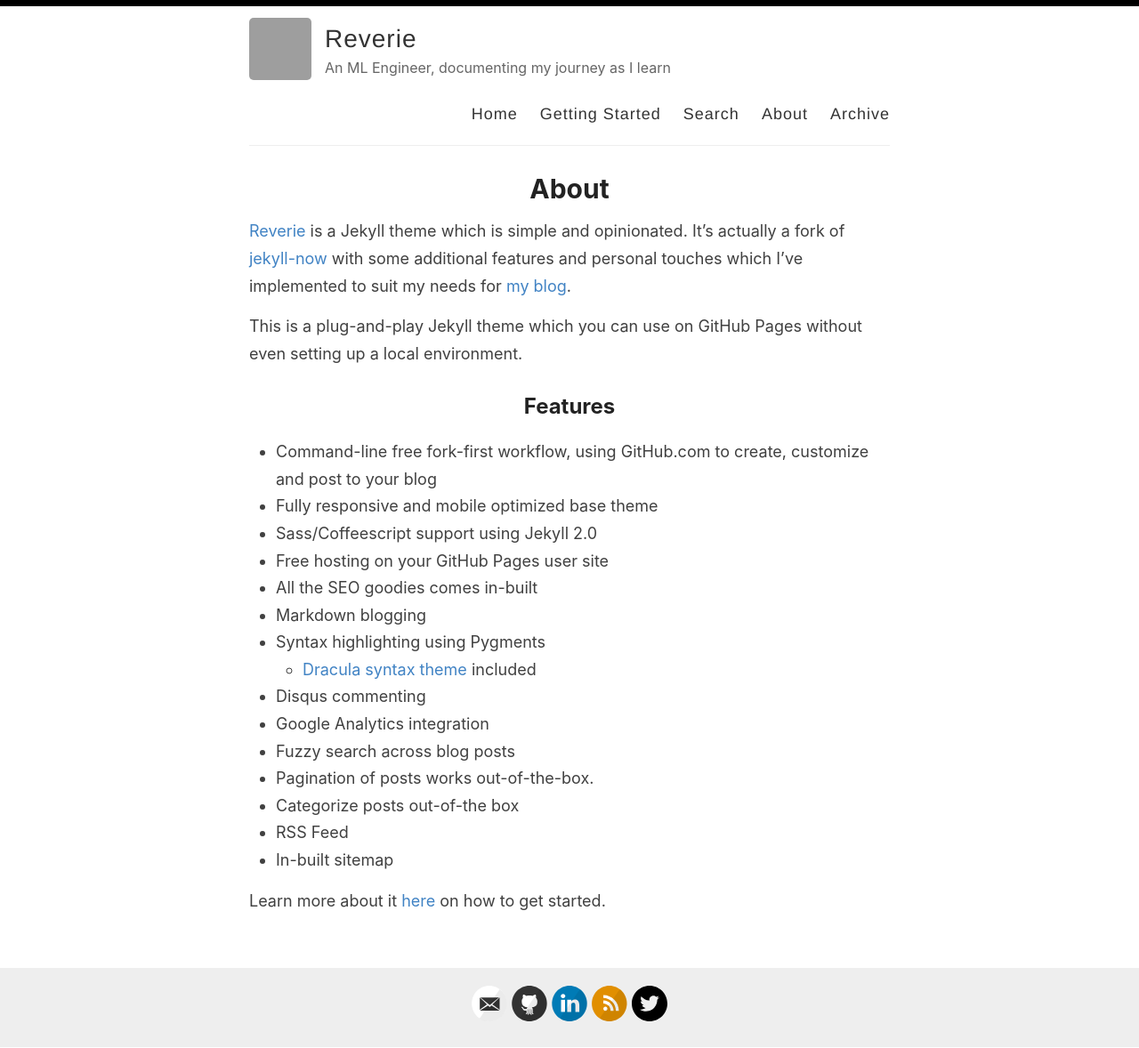
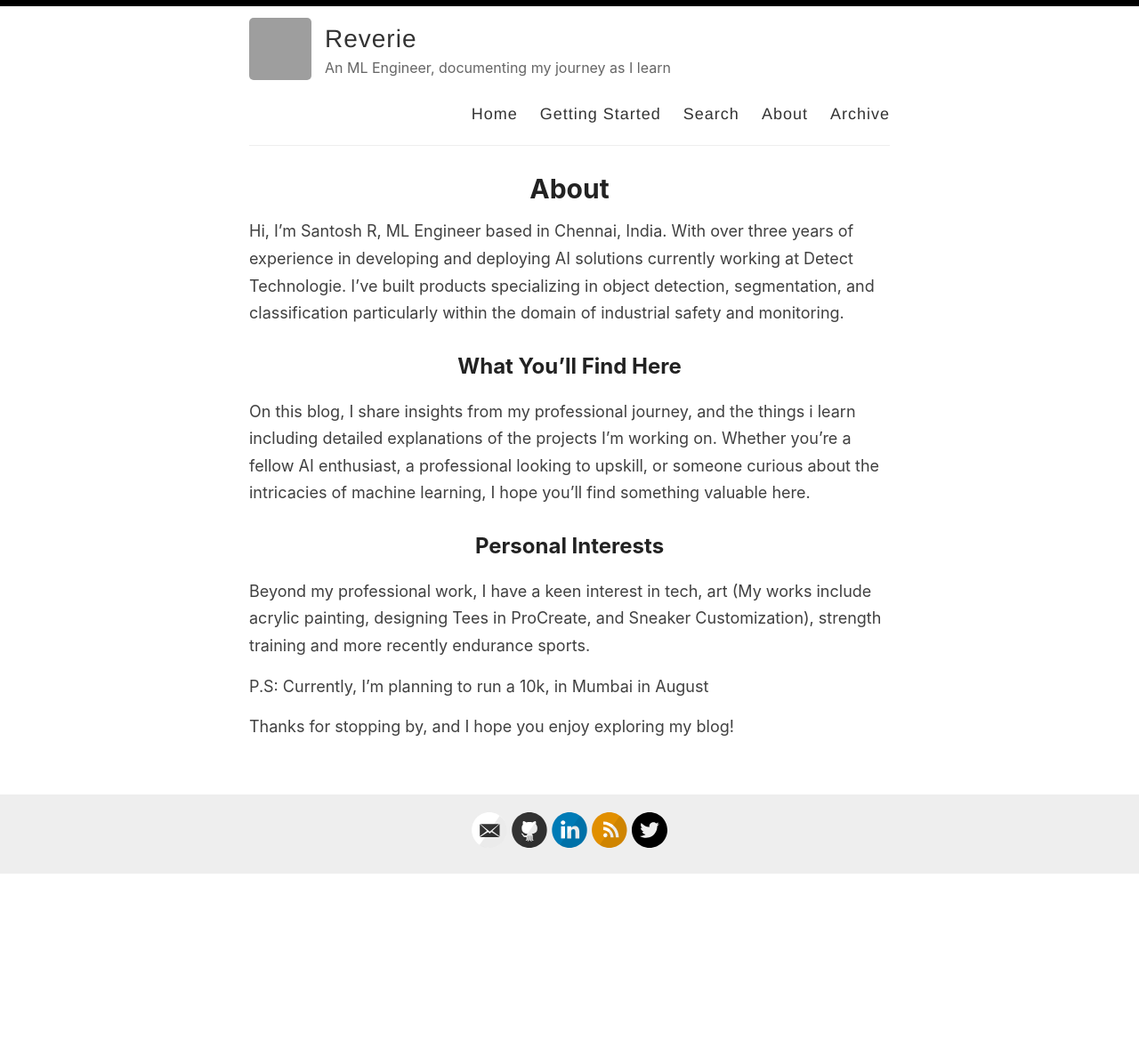
Before and after one commit to santosh-r24/santosh-r24.github.io, a Jekyll site: the page built from _pages/about.md, in a window 1280 px wide. Shown: the whole page at 89% size. Built offline with Jekyll 4.4.1, drawn with Linux system fonts in a browser that asks for light colours; after the commit the page ends 982 px from its top, so only the background shows below that; grey boxes are pictures that could not be loaded.

Commit message:
Update about.md

```diff
--- a/_pages/about.md
+++ b/_pages/about.md
@@ -4,26 +4,15 @@
 permalink: /about/
 ---
 
-[Reverie](https://github.com/amitmerchant1990/reverie) is a Jekyll theme which is simple and opinionated. It's actually a fork of [jekyll-now](https://github.com/barryclark/jekyll-now) with some additional features and personal touches which I've implemented to suit my needs for [my blog](https://www.amitmerchant.com).
+Hi, I'm Santosh R, ML Engineer based in Chennai, India. With over three years of experience in developing and deploying AI solutions currently working at Detect Technologie. I've built products specializing in object detection, segmentation, and classification particularly within the domain of industrial safety and monitoring.
 
-This is a plug-and-play Jekyll theme which you can use on GitHub Pages without even setting up a local environment.
+## What You’ll Find Here
 
-## Features
+On this blog, I share insights from my professional journey, and the things i learn including detailed explanations of the projects I'm working on. Whether you're a fellow AI enthusiast, a professional looking to upskill, or someone curious about the intricacies of machine learning, I hope you’ll find something valuable here.
 
-- Command-line free fork-first workflow, using GitHub.com to create, customize and post to your blog
-- Fully responsive and mobile optimized base theme
-- Sass/Coffeescript support using Jekyll 2.0
-- Free hosting on your GitHub Pages user site
-- All the SEO goodies comes in-built
-- Markdown blogging
-- Syntax highlighting using Pygments
-    - [Dracula syntax theme](https://draculatheme.com/) included
-- Disqus commenting
-- Google Analytics integration
-- Fuzzy search across blog posts
-- Pagination of posts works out-of-the-box.
-- Categorize posts out-of-the box
-- RSS Feed
-- In-built sitemap
+## Personal Interests
+Beyond my professional work, I have a keen interest in tech, art (My works include acrylic painting, designing Tees in ProCreate, and Sneaker Customization), strength training and more recently endurance sports.
 
-Learn more about it [here](https://github.com/amitmerchant1990/reverie) on how to get started.
+P.S: Currently, I'm planning to run a 10k, in Mumbai in August
+
+Thanks for stopping by, and I hope you enjoy exploring my blog!
```
